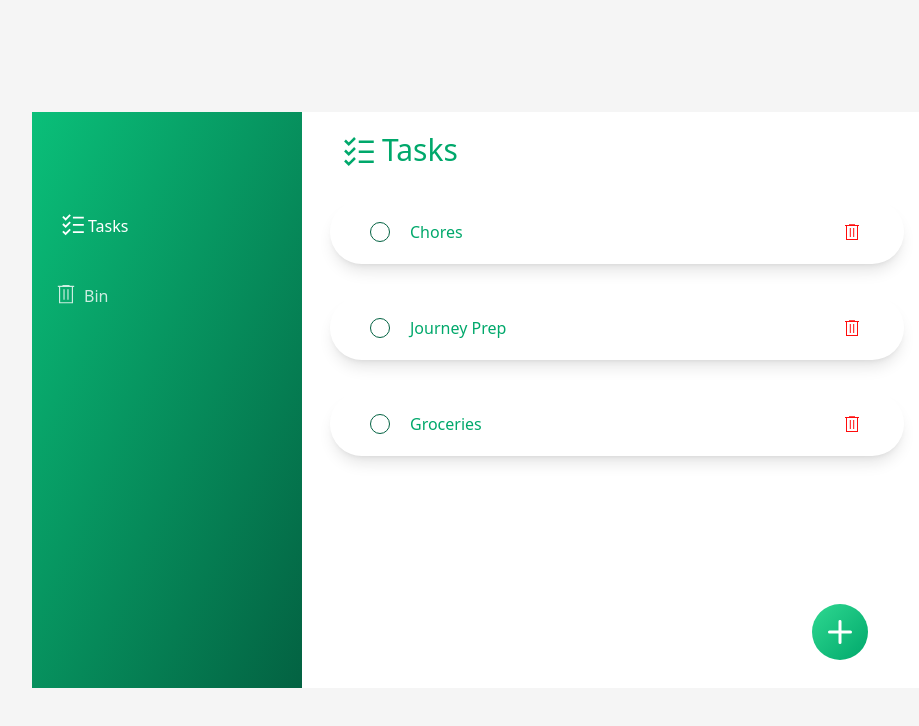
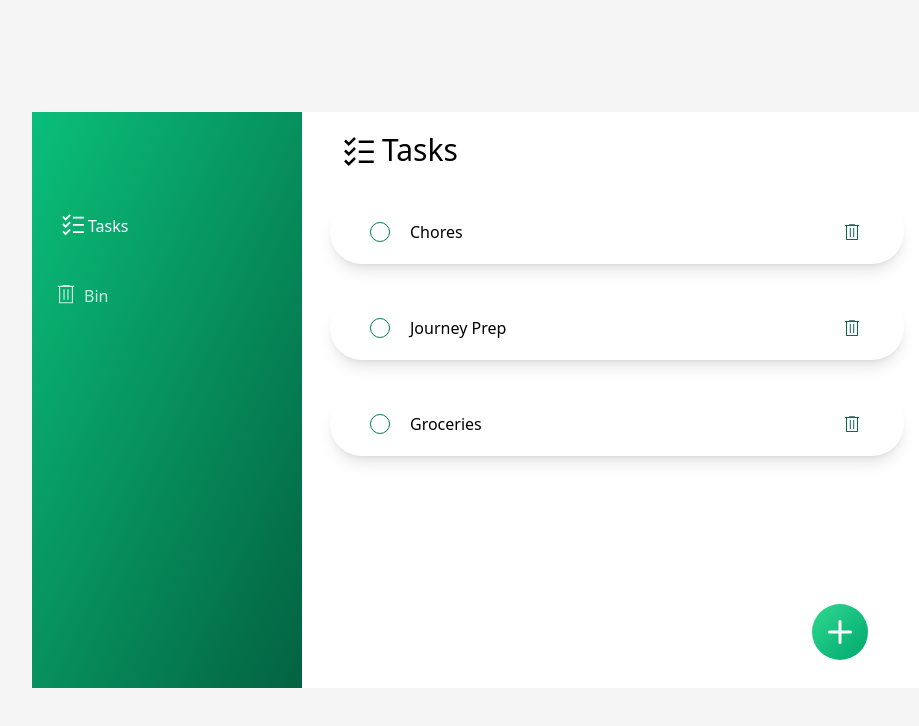
Before and after one commit to davidBen-Adeji/todo_app, a React (Vite) app: page / in a window 1280 px wide. Shown: the top 726 px of the page, without its empty margins (158-1077 px from the left). Built offline with nearby package versions, Linux system fonts and the light colour scheme.

Commit message:
updated home page

```diff
--- a/src/Components/Tasks/DeleteTaskButton.jsx
+++ b/src/Components/Tasks/DeleteTaskButton.jsx
@@ -1,4 +1,4 @@
-import BinImg from '../../assets/svg/bin-red.svg'
+import BinImg from '../../assets/svg/bin-green.svg'
 
 export default function DeleteTaskButton({ onDeleteTask }) {
   return (
--- a/src/Components/Tasks/Header.jsx
+++ b/src/Components/Tasks/Header.jsx
@@ -1,10 +1,10 @@
-import TaskImg from '../../assets/svg/task-green.svg'
+import TaskImg from '../../assets/svg/task.svg'
 
 export default function Header() {
   return (
     <div className="flex items-center mt-5 mb-8 gap-2">
       <img className="w-18 h-18" src={TaskImg} alt="task" />
-      <h1 className="text-3xl text-jade-600">Tasks</h1>
+      <h1 className="text-3xl">Tasks</h1>
     </div>
   );
 }
--- a/src/Components/Tasks/TaskTitle.jsx
+++ b/src/Components/Tasks/TaskTitle.jsx
@@ -11,19 +11,19 @@ export default function TaskTitle({
   let spanClass = "";
 
   if (isChecked) {
-    clickedLinkClass = "opacity-50 cursor-not-allowed hover:no-underline";
-    spanClass = "block w-[70%] h-[70%] bg-gradient-to-br from-jade-600 to-jade-800 rounded-full cursor-pointer";
+    clickedLinkClass = "opacity-50 cursor-not-allowed line-through hover:no-underline";
+    spanClass = "block w-[70%] h-[70%] bg-gradient-to-br from-jade-200 to-jade-400 rounded-full cursor-pointer";
   }
 
   return (
     <div className="flex items-center gap-5">
       <label
         htmlFor={inputId}
-        className="flex justify-center items-center w-5 h-5 transition duration-200 hover:scale-110 focus:scale-110 border-jade-800 border rounded-full cursor-pointer"
+        className="flex justify-center items-center w-5 h-5 transition duration-200 hover:scale-110 focus:scale-110 border-jade-700 border rounded-full cursor-pointer"
       >
         <span className={`${spanClass}`}></span>
       </label>
-      <Link to={path} onClick={onChangeIndex} className={`capitalize hover:underline text-jade-600 ${clickedLinkClass}`}>
+      <Link to={path} onClick={onChangeIndex} className={`capitalize hover:underline ${clickedLinkClass}`}>
         {children}
       </Link>
     </div>
```
Also changed, not shown: src/assets/svg/bin-green.svg (added), src/assets/svg/task-green.svg.
